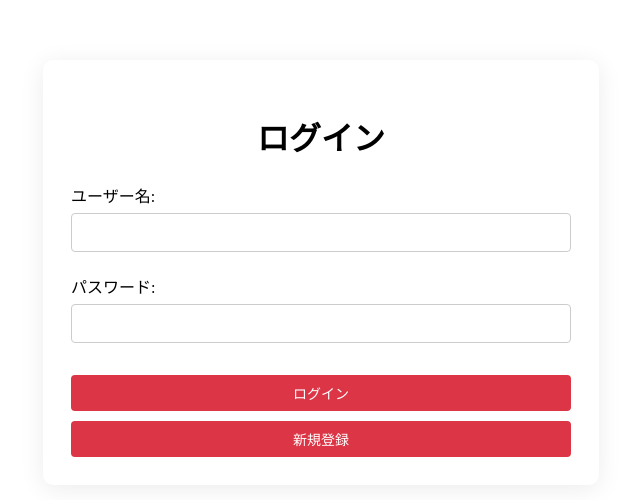
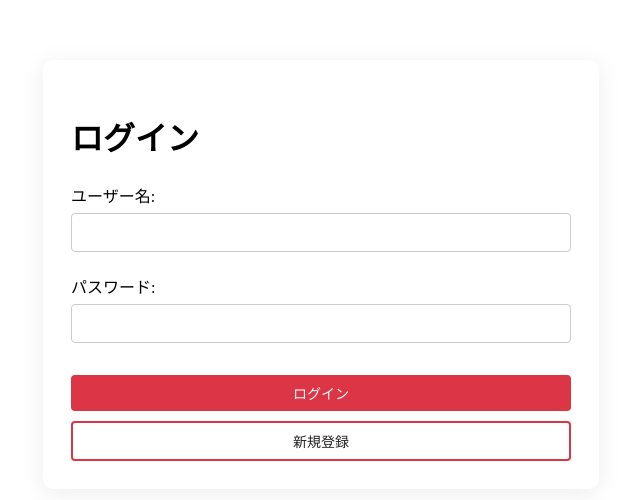
Before and after one commit to htykruffy/movie-app, a Flask app: page /login in a window 1280 px wide. Shown: the part 100-600 px from the top of the page, without its empty margins (319-959 px from the left). Run offline with Flask 3, Linux system fonts and the light colour scheme; some libraries are stand-ins or nearby versions.

Commit message:
変更済み

```diff
--- a/static/css/style.css
+++ b/static/css/style.css
@@ -284,6 +284,22 @@ input[type="text"]:focus, input[type="password"]:focus, textarea:focus {
 .login-page-container h1 {
     margin-bottom: 24px;
     font-size: 2em;
+    text-align: left;
+    width: 100%;
+}
+
+.login-page-container .register-btn {
+    background: #fff;
+    color: #222;
+    border: 2px solid #dc3545;
+    margin-top: 10px;
+    font-weight: 500;
+    transition: background 0.2s, color 0.2s;
+}
+
+.login-page-container .register-btn:hover {
+    background: #dc3545;
+    color: #fff;
 }
 
 .login-page-container form {
--- a/templates/login.html
+++ b/templates/login.html
@@ -25,7 +25,7 @@
 				<input type="password" id="pass" name="pass" required>
 			</div>
 			<button type="submit" name="action" value="login">ログイン</button>
-			<button type="submit" name="action" value="新規作成">新規登録</button>
+			<button type="submit" name="action" value="新規作成" class="register-btn">新規登録</button>
 		</form>
 	</div>
 </body>
```
